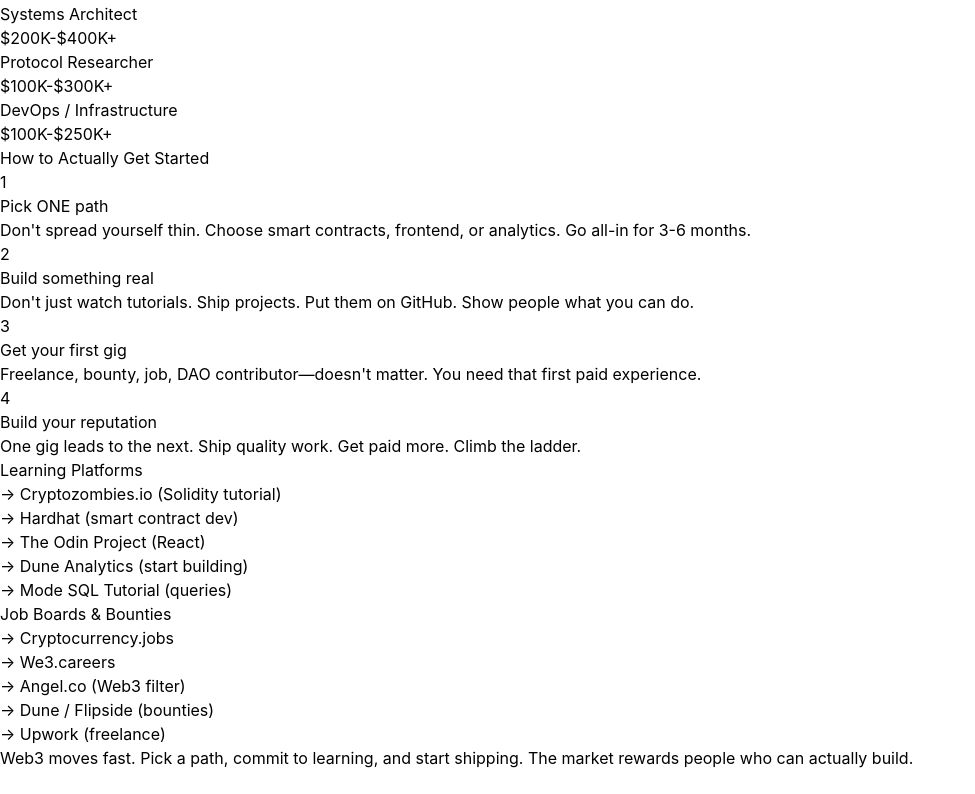
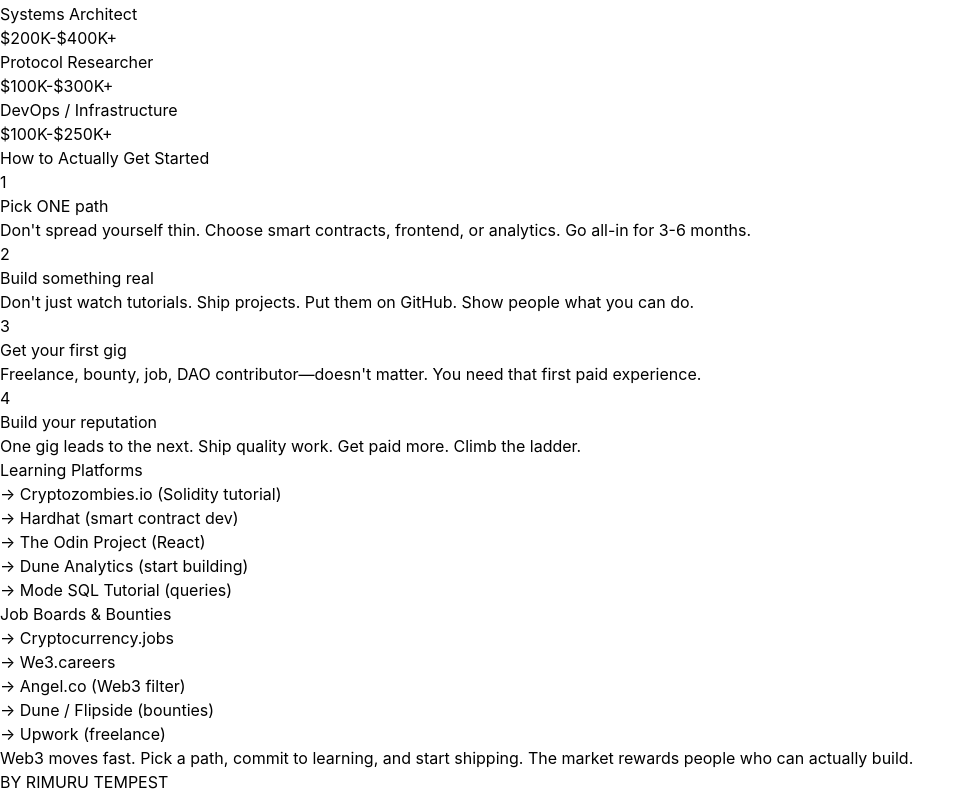
Before and after one commit to rimurutempestxv/web3learn, a React (Vite) app in the folder web3learn/: page / in a window 1280 px wide. Shown: the part 1198-1992 px from the top of the page, without its empty margins (0-975 px from the left). Before the commit the page ends 1968 px from the top, so only its background shows below. Built offline with nearby package versions, Linux system fonts and the light colour scheme.

Commit message:
Update app.jsx

```diff
--- a/web3learn/src/app.jsx
+++ b/web3learn/src/app.jsx
@@ -373,6 +373,9 @@
           <p className="text-gray-500">
             Web3 moves fast. Pick a path, commit to learning, and start shipping. The market rewards people who can actually build.
           </p>
+          <p className="text-gray-500">
+         BY RIMURU TEMPEST
+          </p>
         </div>
       </div>
     </div>
```
